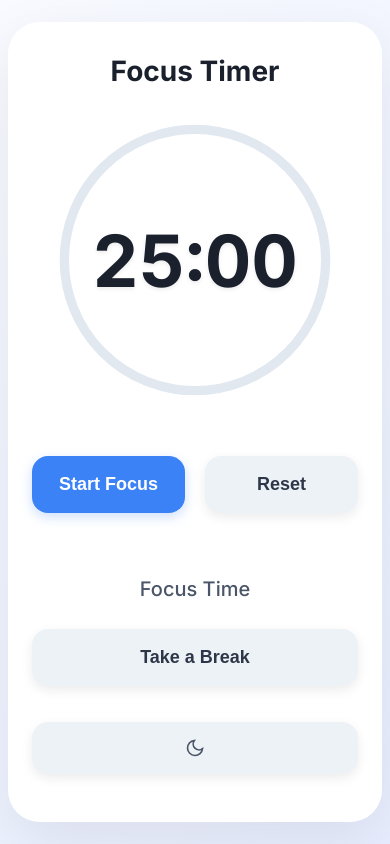
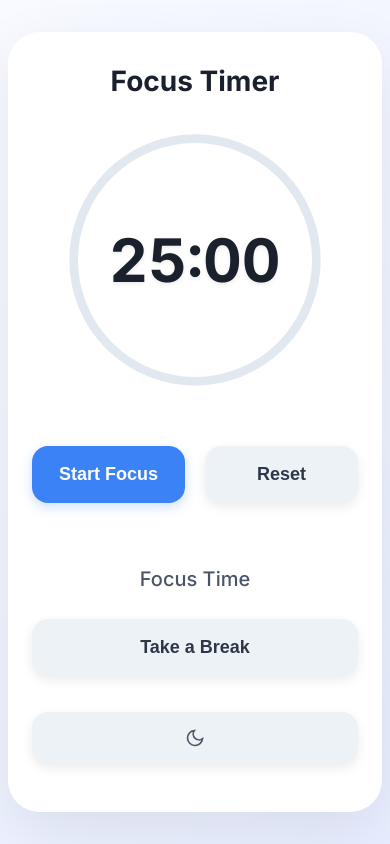
Before and after one commit to alexhughsam/BYOA-pomodoro, a website: page index.html in a window 390 px wide. Drawn offline with Linux system fonts and the light colour scheme.

Commit message:
making sure circle is shown on mobile

```diff
--- a/index.html
+++ b/index.html
@@ -11,11 +11,9 @@
     <div class="container">
         <h1>Focus Timer</h1>
         <div class="progress-ring">
-            <svg class="progress" viewBox="0 0 300 300">
-                <circle class="progress-ring-circle" cx="150" cy="150" r="140"
-                        stroke="var(--progress-ring-bg)" stroke-width="10" fill="none"/>
-                <circle class="progress-ring-circle-fill" cx="150" cy="150" r="140"
-                        stroke="var(--progress-ring-fill)" stroke-width="10" fill="none"/>
+            <svg class="progress" width="300" height="300" viewBox="0 0 300 300">
+                <circle class="progress-ring-circle" cx="150" cy="150" r="140" />
+                <circle class="progress-ring-circle-fill" cx="150" cy="150" r="140" />
             </svg>
             <div class="timer">
                 <span id="minutes">25</span>:<span id="seconds">00</span>
--- a/styles.css
+++ b/styles.css
@@ -202,6 +202,7 @@ button {
     transform: translate(-50%, -50%);
     width: 100%;
     height: 100%;
+    overflow: visible;
 }
 
 .progress-ring-circle, .progress-ring-circle-fill {
@@ -237,3 +238,14 @@ button {
         margin-bottom: 0.5rem;
     }
 }
+
+@media (max-width: 480px) {
+    .progress-ring {
+        width: 260px;
+        height: 260px;
+    }
+
+    .timer {
+        font-size: 3.75rem;
+    }
+}
```
